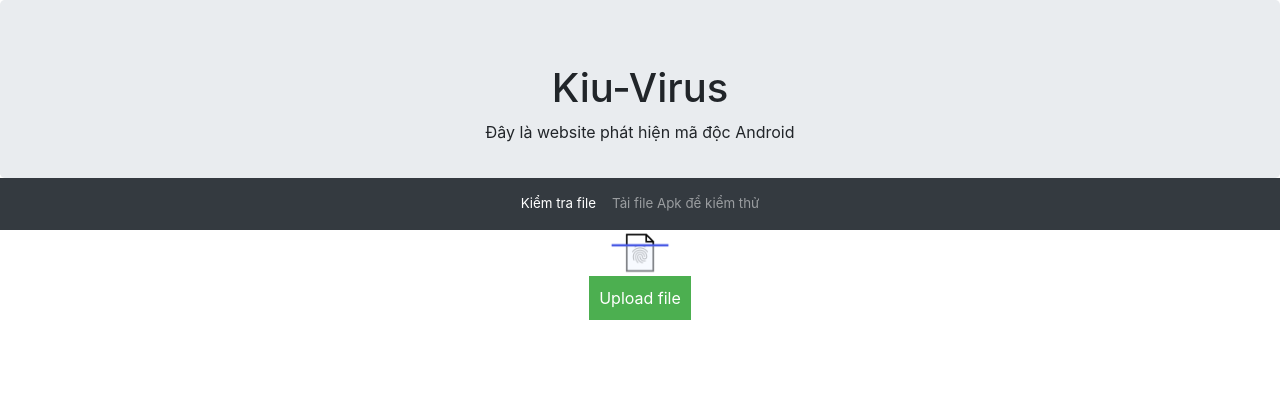
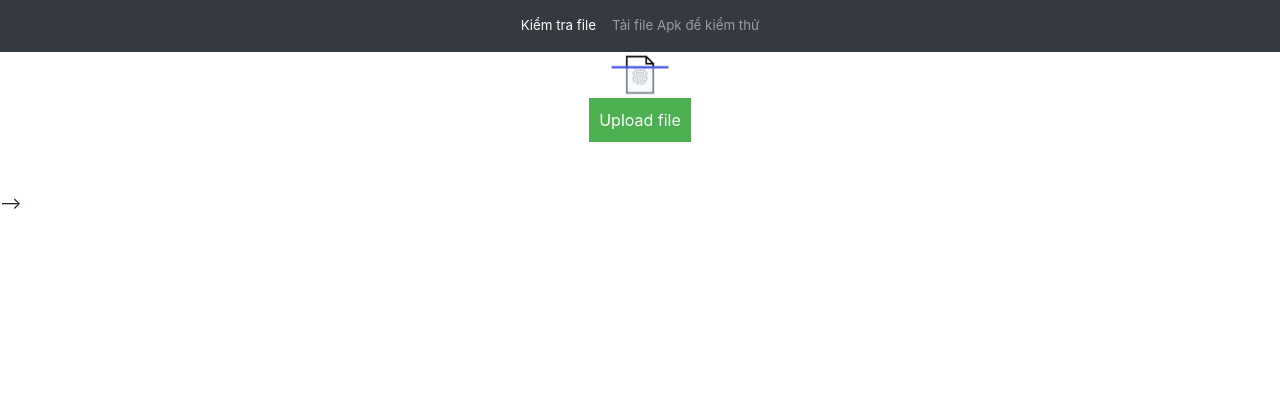
Before and after one commit to trongnghia05/kmadetect, a Django app: page /checkapk in a window 1280 px wide. Shown: the top 420 px of the page. Run offline with Django 3.2, Linux system fonts and the light colour scheme; parts of the project's set-up code (start-up, migrations or seed data) failed here and were passed over; some libraries are stand-ins or nearby versions.

Commit message:
Update base.html

```diff
--- a/kmadetect/home/templates/pages/base.html
+++ b/kmadetect/home/templates/pages/base.html
@@ -18,18 +18,18 @@
 <body>
 
 <div id="page-container">
-    <div class="jumbotron text-center " style="margin-bottom: 0px;">
+<!--     <div class="jumbotron text-center " style="margin-bottom: 0px;">
         <div class="container" style="height: 50px;">
             <h1>Kiu-Virus</h1>
             <p>Đây là website phát hiện mã độc Android</p>
         </div>
 
-    </div>
+    </div> -->
 
     <div id="content-wrap">
         {% block content_home %} {% endblock %}
     </div>
-    <!-- Footer -->
+<!--     <!-- Footer -->
     <footer class="page-footer font-small teal pt-4 site-footer" id="footer" style="height: 20px">
 
         <!-- Footer Text -->
@@ -77,7 +77,7 @@
         <!-- Copyright -->
 
     </footer>
-    <!-- Footer -->
+    <!-- Footer --> -->
 </div>
 </body>
 
```
